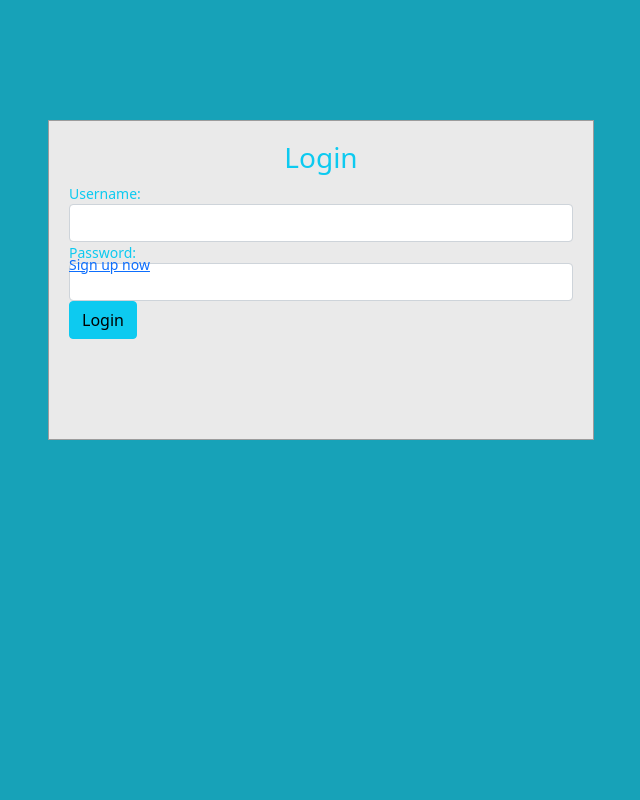
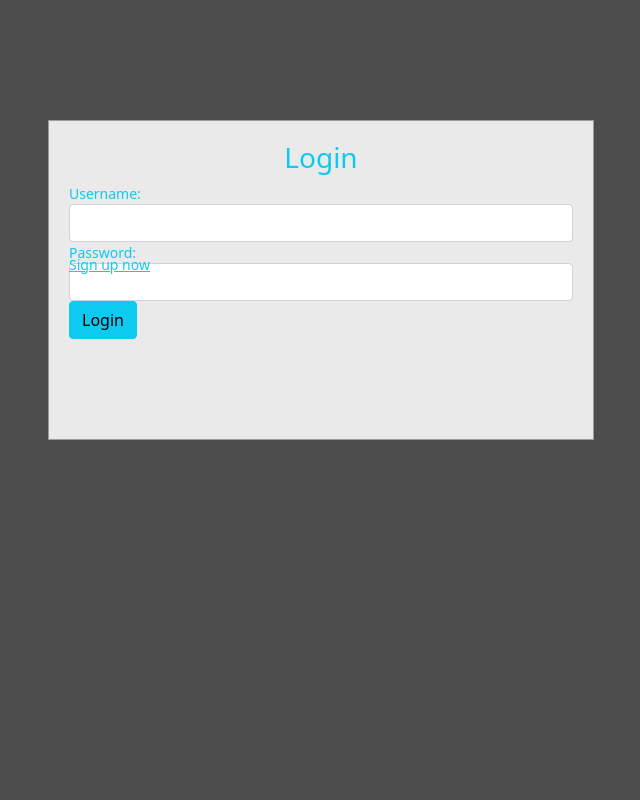
Before and after one commit to ClaudioPaonessa/MoFLeague, a PHP site: page /auth/login in a window 1280 px wide. Shown: the whole page, without its empty margins (319-959 px from the left). Run offline with PHP 8.4, Linux system fonts and the light colour scheme; a stand-in replaces the project's code that opens the database connection.

Commit message:
update login form

```diff
--- a/auth/login.php
+++ b/auth/login.php
@@ -89,7 +89,7 @@ if($_SERVER["REQUEST_METHOD"] == "POST"){
         body {
             margin: 0;
             padding: 0;
-            background-color: #17a2b8;
+            background-color: #4D4D4D;
             height: 100vh;
         }
     </style>
@@ -116,7 +116,7 @@ if($_SERVER["REQUEST_METHOD"] == "POST"){
                                 <input type="submit" name="submit" class="btn btn-info btn-md" value="Login">
                             </div>
                             <div id="register-link" class="text-right">
-                                <a href="/auth/register">Sign up now</a>
+                                <a href="/auth/register" class="text-info">Sign up now</a>
                             </div>
                         </form>
                     </div>
```
